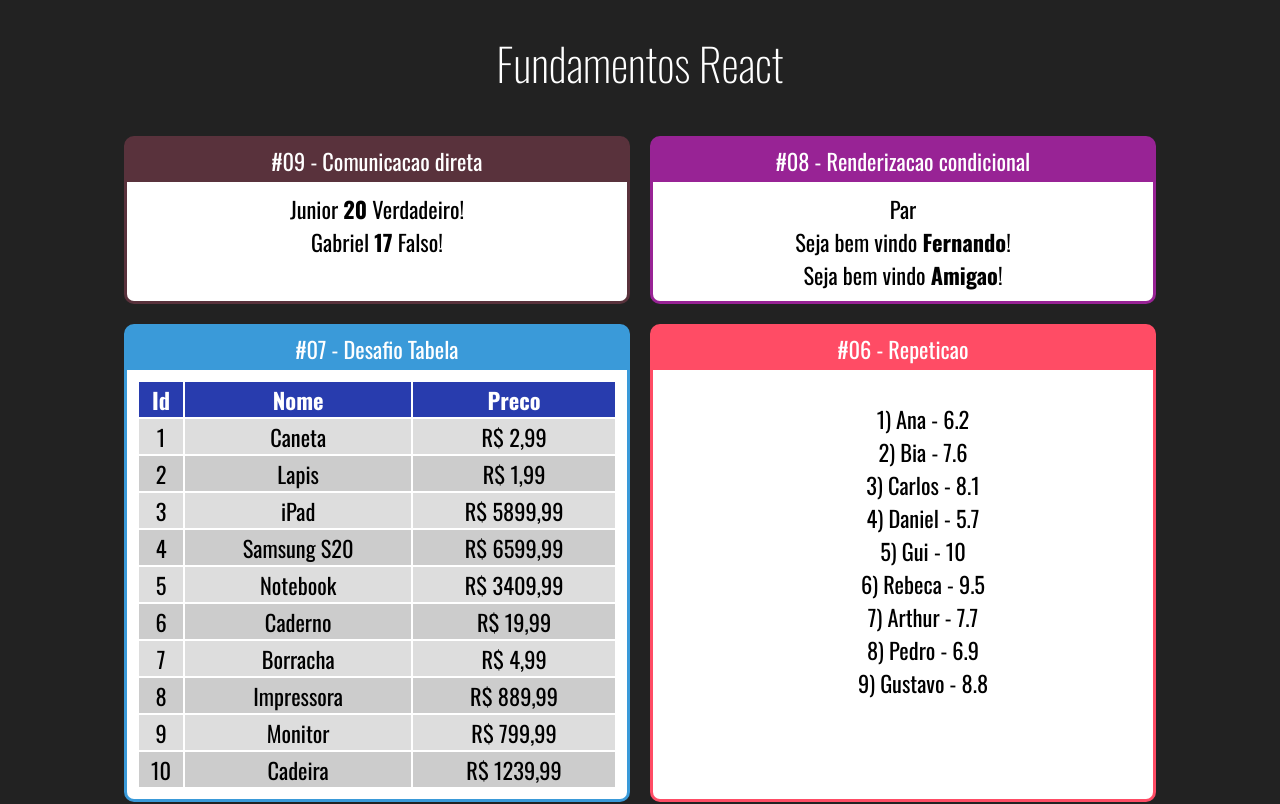
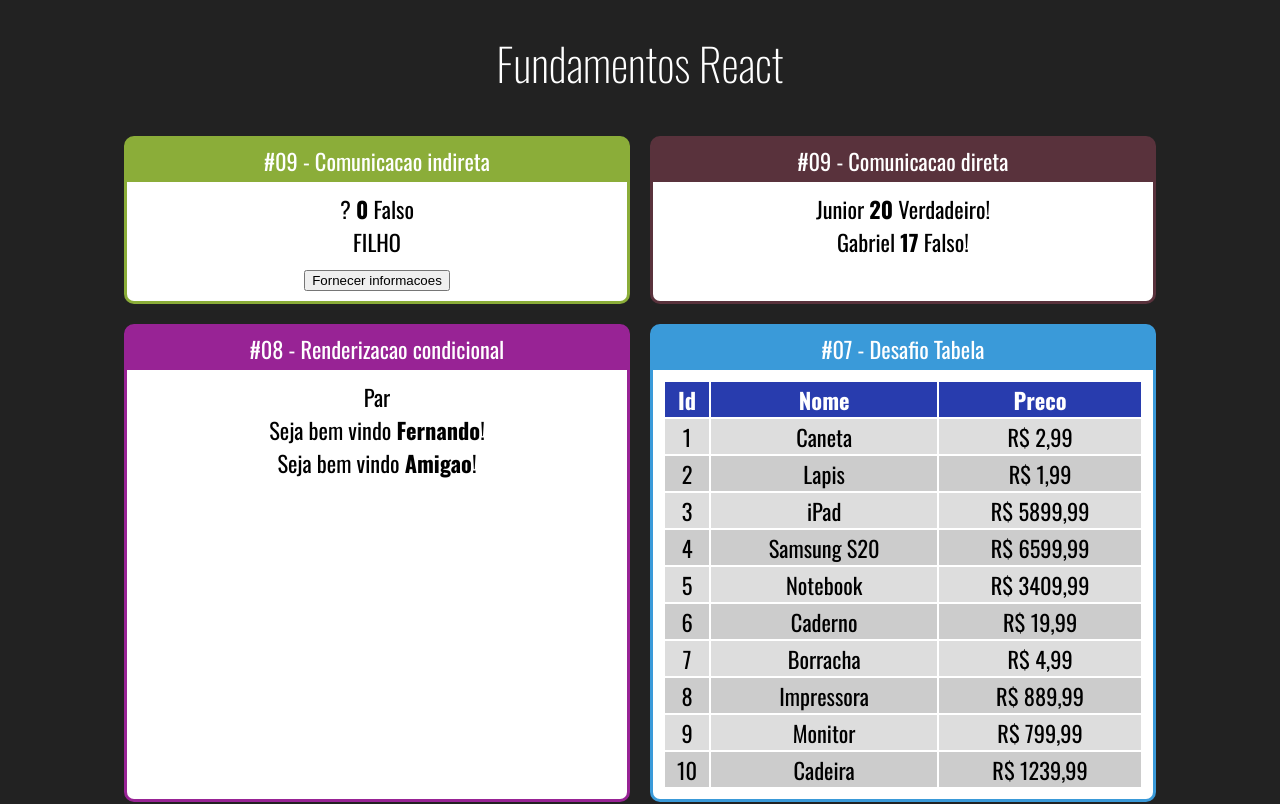
Before and after one commit to willbueno/fundamentos-react, a React (Create React App) app: page / in a window 1280 px wide. Shown: the top 804 px of the page. Built offline with nearby package versions, Linux system fonts and the light colour scheme.

Commit message:
indirect communication

```diff
--- a/src/App.jsx
+++ b/src/App.jsx
@@ -3,6 +3,7 @@ import React from 'react'
 
 import Card from './components/layout/Card'
 
+import IndiretaPai from './components/comunicacao/IndiretaPai'
 import DiretaPai from './components/comunicacao/DiretaPai'
 import UsuarioInfo from './components/condicional/UsuarioInfo'
 import ParOuImpar from './components/condicional/ParOuImpar'
@@ -21,6 +22,11 @@ export default () => {
             <h1>Fundamentos React</h1>
 
             <div className='Cards'>
+
+                <Card titulo="#09 - Comunicacao indireta" color="#8BAD39">
+                    <IndiretaPai />
+                </Card>
+
                 <Card titulo="#09 - Comunicacao direta" color="#59323C">
                     <DiretaPai />
                 </Card>
--- /dev/null
+++ b/src/components/comunicacao/IndiretaFilho.jsx
@@ -0,0 +1,17 @@
+import React from "react"
+
+export default props => {
+    const qc = props.quandoClicar
+    const gerarIdade = () => parseInt(Math.random() * (70 - 50) + 50)
+    const gerarNerd = () => Math.random() > 0.5
+    return (
+        <div>
+            <div>
+                FILHO
+            </div>
+            <button onClick={_ => qc('Joao', gerarIdade(), gerarNerd())}>
+                Fornecer informacoes
+            </button>
+        </div>
+    )
+}
--- /dev/null
+++ b/src/components/comunicacao/IndiretaPai.jsx
@@ -0,0 +1,26 @@
+import React, { useState } from "react"
+import IndiretaFilho from './IndiretaFilho'
+
+export default props => {
+    const [a, b] = [1, 2]
+    const [nome, setNome] = useState('?')
+    const [idade, setIdade] = useState(0)
+    const [nerd, setNerd] = useState(false)
+
+    function fornecerInformacoes(nome, idade, nerd) {
+        setNome(nome)
+        setIdade(idade)
+        setNerd(nerd)
+    }
+
+    return (
+        <div>
+            <div>
+                <span>{nome} </span>
+                <span><strong>{idade}</strong></span>
+                <span> {nerd ? 'Verdadeiro' : 'Falso'}</span>
+            </div>
+            <IndiretaFilho quandoClicar={fornecerInformacoes} />
+        </div>
+    )
+}
```
